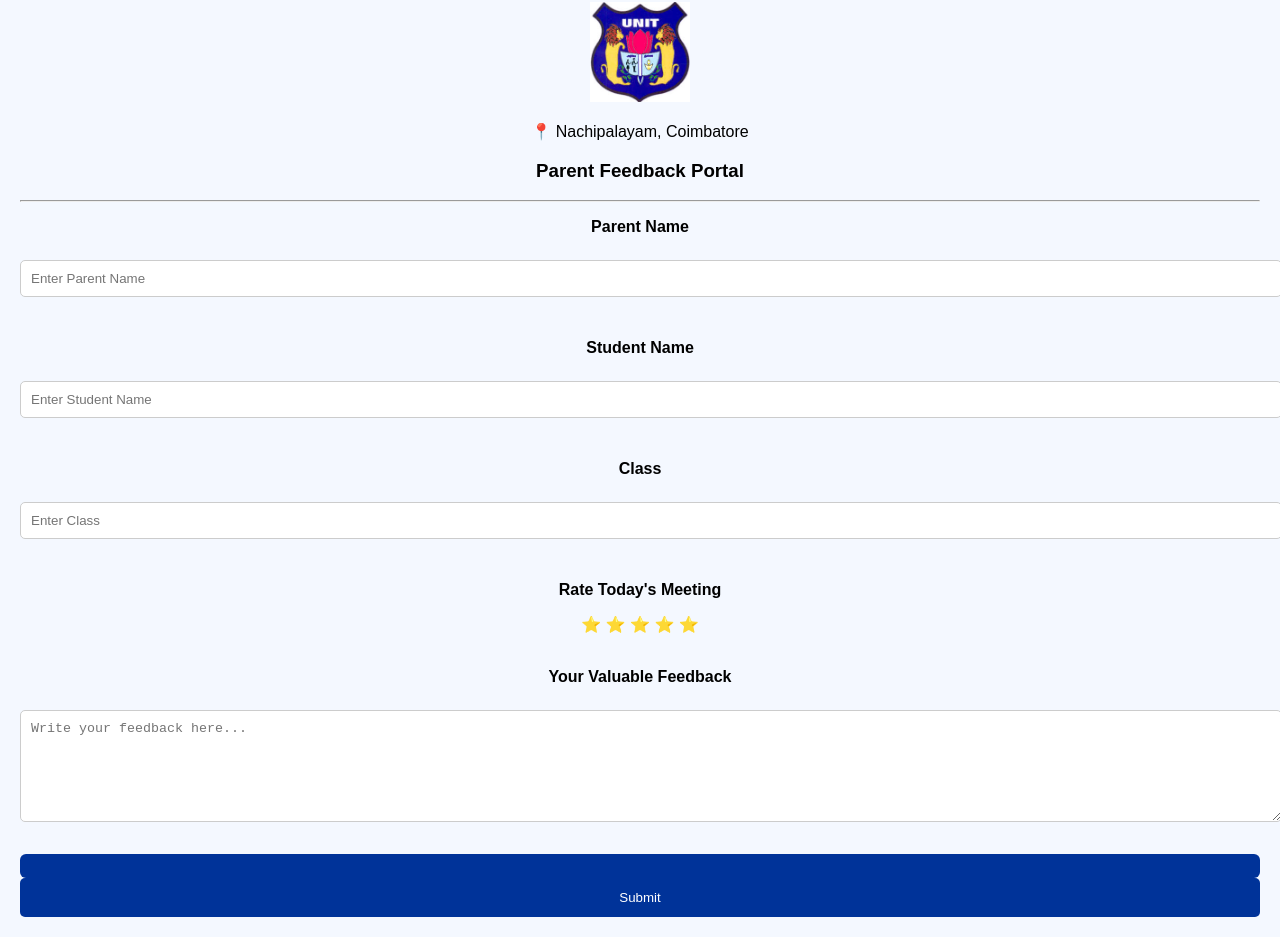
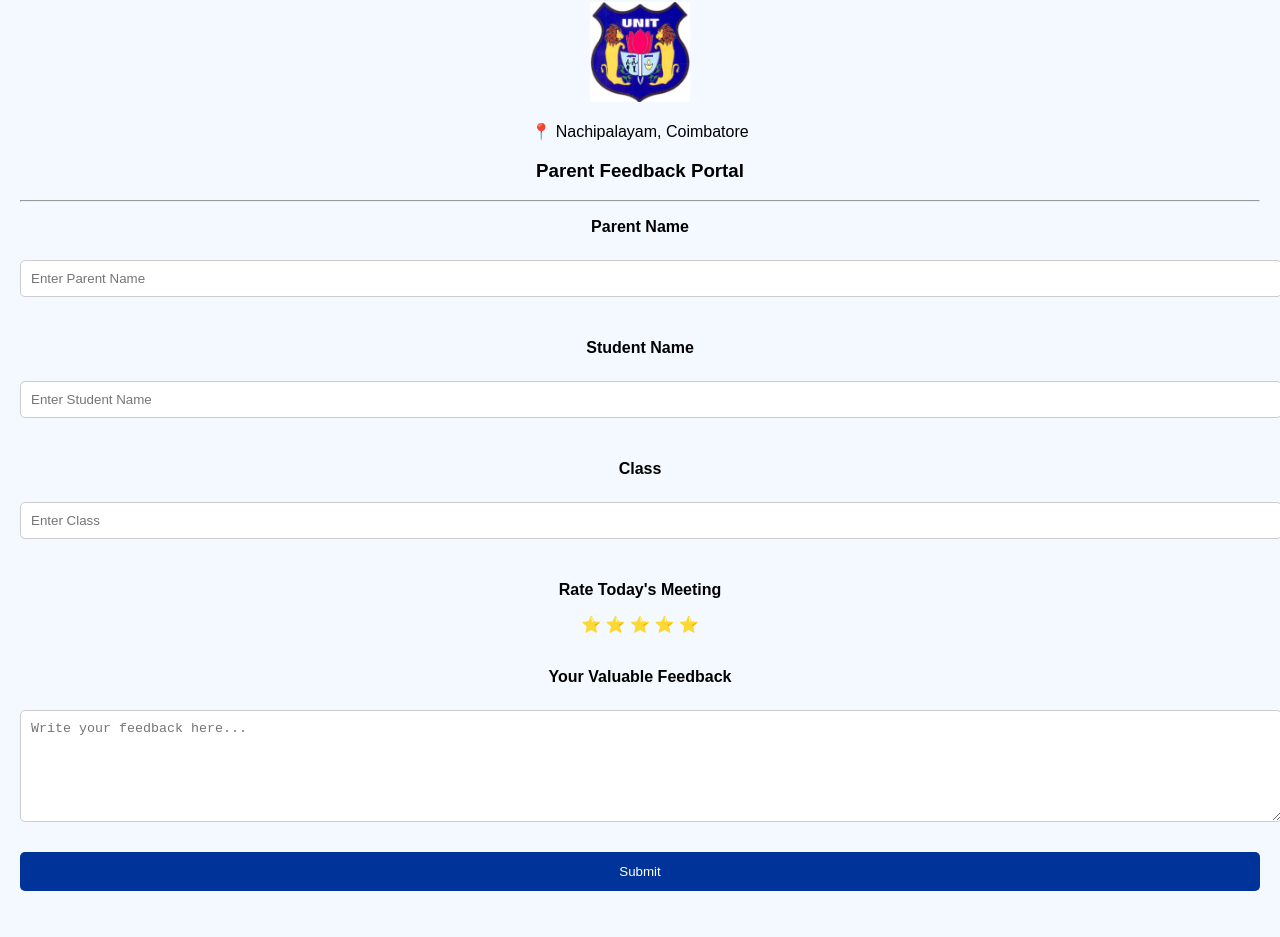
Before and after one commit to Unitmatric/parent-feedback, a plain HTML site: page index.html in a window 1280 px wide. Shown: the part 98-1035 px from the top of the page. After the commit the page ends 1009 px from the top, so only its background shows below. Drawn offline with Linux system fonts and the light colour scheme.

Commit message:
Correct button element structure in index.html
Fix button nesting issue in feedback form.

```diff
--- a/index.html
+++ b/index.html
@@ -36,7 +36,6 @@ placeholder="Write your feedback here..."></textarea>
 
 <br><br>
 
-<button style="background:#003399;color:white;padding:12px 25px;border:none;border-radius:6px;">
   <button onclick="submitFeedback()">Submit</button>
 </button>
 <script src="script.js"></script>
```
